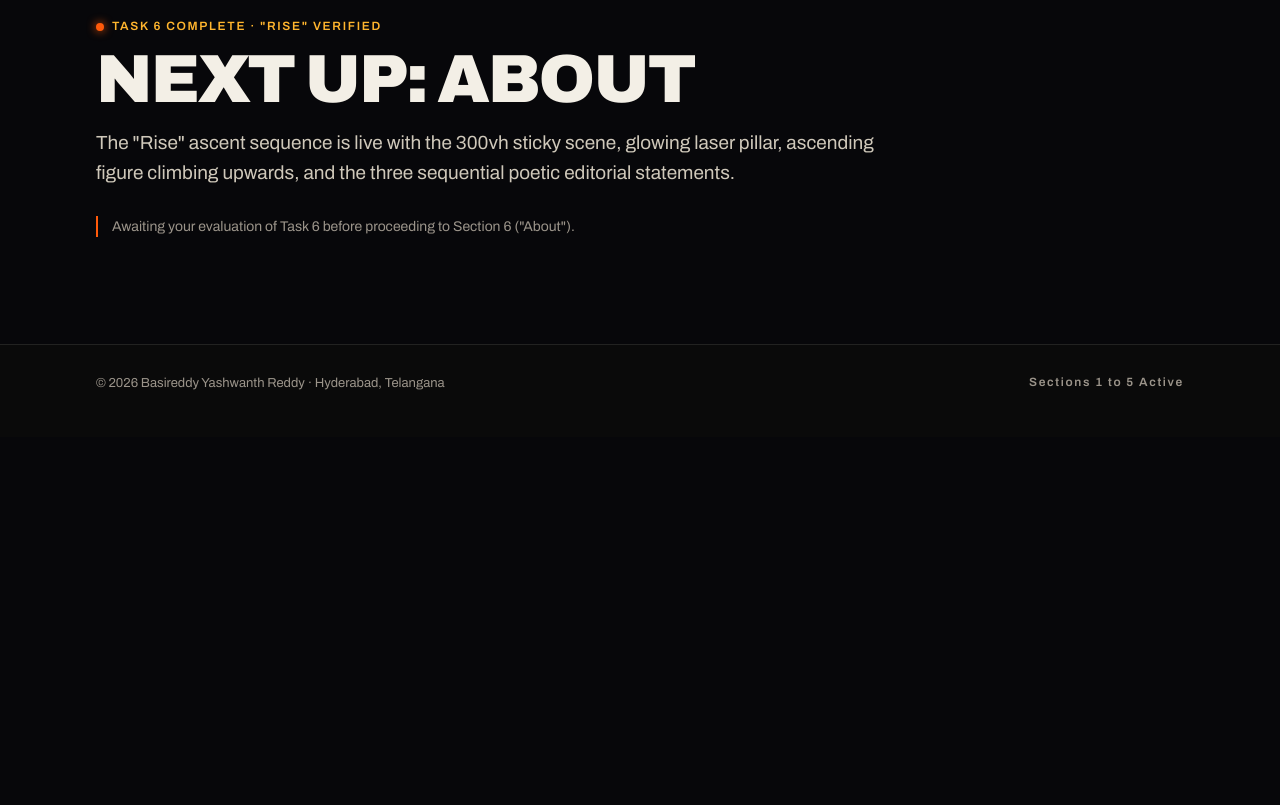
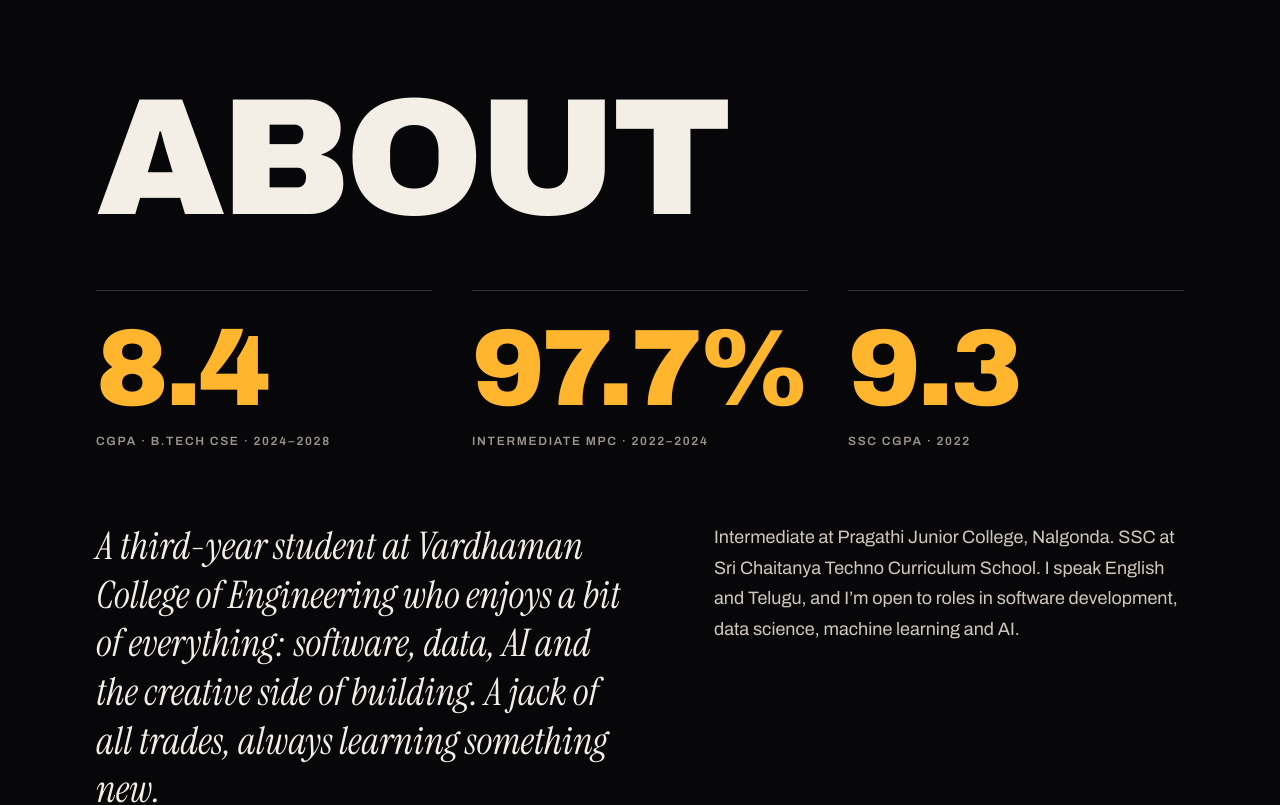
Before and after one commit to byreddy899/Portfolio, a React (Vite) app: page / in a window 1280 px wide. Shown: the part 9800-10605 px from the top of the page. Before the commit the page ends 10237 px from the top, so only its background shows below. Built offline with nearby package versions, Linux system fonts and the light colour scheme.

Commit message:
feat(about): implement Section 6 About with authentic academic stats and two-column narrative

```diff
--- a/src/App.tsx
+++ b/src/App.tsx
@@ -11,6 +11,7 @@ import { TheNoise } from './components/sections/TheNoise';
 import { SelectedWork } from './components/sections/SelectedWork';
 import { OpenTo } from './components/sections/OpenTo';
 import { Rise } from './components/sections/Rise';
+import { About } from './components/sections/About';
 import { useIntersectionReveal } from './hooks/useIntersectionReveal';
 
 export const App: React.FC = () => {
@@ -62,7 +63,10 @@ export const App: React.FC = () => {
       {/* 7. Section 5: Rise (Scroll-driven Ascent Scene) */}
       <Rise />
 
-      {/* 8. Section 5 Boundary */}
+      {/* 8. Section 6: About (Academic Highlights & Background Narrative) */}
+      <About />
+
+      {/* 9. Section 6 Boundary */}
       <main style={{ position: 'relative', zIndex: 2, background: 'var(--bg)' }}>
         <section
           style={{
@@ -92,7 +96,7 @@ export const App: React.FC = () => {
                     boxShadow: '0 0 10px var(--fire)'
                   }}
                 />
-                Task 6 Complete · "Rise" Verified
+                Task 7 Complete · "About" Verified
               </div>
 
               <h2
@@ -102,7 +106,7 @@ export const App: React.FC = () => {
                   fontSize: 'clamp(32px, 6vw, 68px)'
                 }}
               >
-                Next Up: About
+                Next Up: The Portal
               </h2>
 
               <p
@@ -113,18 +117,18 @@ export const App: React.FC = () => {
                   marginBottom: '28px'
                 }}
               >
-                The "Rise" ascent sequence is live with the 300vh sticky scene, glowing laser pillar, ascending figure climbing upwards, and the three sequential poetic editorial statements.
+                The "About" section is live displaying authentic academic CGPA metrics, intermediate percentages, SSC performance, and the editorial narrative.
               </p>
 
               <div className="note" style={{ maxWidth: '620px' }}>
-                Awaiting your evaluation of Task 6 before proceeding to Section 6 ("About").
+                Awaiting your evaluation of Task 7 before proceeding to Section 7 ("The Portal").
               </div>
             </div>
           </Container>
         </section>
       </main>
 
-      {/* 9. Semantic Footer */}
+      {/* 10. Semantic Footer */}
       <footer
         style={{
           background: '#0a0a0a',
@@ -148,7 +152,7 @@ export const App: React.FC = () => {
           >
             <span>© 2026 Basireddy Yashwanth Reddy · Hyderabad, Telangana</span>
             <span className="sm" style={{ color: 'var(--mute)', textTransform: 'none' }}>
-              Sections 1 to 5 Active
+              Sections 1 to 6 Active
             </span>
           </div>
         </Container>
--- /dev/null
+++ b/src/components/sections/About.css
@@ -0,0 +1,85 @@
+/* ==========================================================================
+   Section 6: About — Academic Stats & Editorial Narrative
+   ========================================================================== */
+
+#about {
+  padding: clamp(80px, 11vw, 150px) 0;
+  position: relative;
+  background-color: var(--bg);
+  z-index: 2;
+}
+
+#about h2 {
+  margin-top: 0;
+  margin-bottom: clamp(28px, 5vw, 60px);
+}
+
+/* Academic Stats 3-Column Grid */
+.about-stats {
+  display: grid;
+  grid-template-columns: repeat(3, 1fr);
+  gap: clamp(20px, 3.5vw, 40px);
+  margin-bottom: clamp(48px, 6vw, 72px);
+}
+
+@media (max-width: 768px) {
+  .about-stats {
+    grid-template-columns: 1fr;
+    gap: 28px;
+  }
+}
+
+.about-stat-item {
+  border-top: 1px solid var(--line);
+  padding-top: clamp(16px, 2.5vw, 24px);
+}
+
+.about-stat-item b {
+  display: block;
+  font-family: var(--sans);
+  font-weight: 900;
+  font-size: clamp(52px, 8.5vw, 120px);
+  line-height: 1;
+  font-stretch: 125%;
+  letter-spacing: -0.03em;
+  color: var(--gold);
+  margin-bottom: 8px;
+}
+
+.about-stat-item .sm {
+  display: block;
+  color: var(--mute);
+  line-height: 1.5;
+}
+
+/* 2-Column Narrative Editorial Layout */
+.about-narrative {
+  display: grid;
+  grid-template-columns: 1.15fr 1fr;
+  gap: clamp(30px, 6vw, 80px);
+  align-items: start;
+}
+
+@media (max-width: 820px) {
+  .about-narrative {
+    grid-template-columns: 1fr;
+    gap: 24px;
+  }
+}
+
+.about-editorial {
+  font-family: var(--serif);
+  font-style: italic;
+  font-weight: 400;
+  font-size: clamp(24px, 3vw, 38px);
+  line-height: 1.28;
+  color: var(--ink);
+  margin: 0;
+}
+
+.about-bio {
+  color: #cfc8ba;
+  font-size: clamp(16px, 1.8vw, 18px);
+  line-height: 1.7;
+  margin: 0;
+}
--- /dev/null
+++ b/src/components/sections/About.tsx
@@ -0,0 +1,37 @@
+import React from 'react';
+import { portfolioData } from '../../data/portfolioData';
+import { Container } from '../foundation/Container';
+import './About.css';
+
+export const About: React.FC = () => {
+  const { identity, stats } = portfolioData;
+
+  return (
+    <section id="about" className="sec" aria-label="About Basireddy Yashwanth Reddy">
+      <Container>
+        {/* Section Heading */}
+        <h2 className="big rv">About</h2>
+
+        {/* Academic Highlights & Metrics Grid */}
+        <div className="about-stats rv">
+          {stats.map((stat, idx) => (
+            <div key={idx} className="about-stat-item">
+              <b>{stat.value}</b>
+              <span className="sm">{stat.label}</span>
+            </div>
+          ))}
+        </div>
+
+        {/* Two-Column Editorial Narrative */}
+        <div className="about-narrative">
+          <p className="about-editorial rv">
+            {identity.aboutSummary}
+          </p>
+          <p className="about-bio rv">
+            {identity.educationSummary}
+          </p>
+        </div>
+      </Container>
+    </section>
+  );
+};
```
